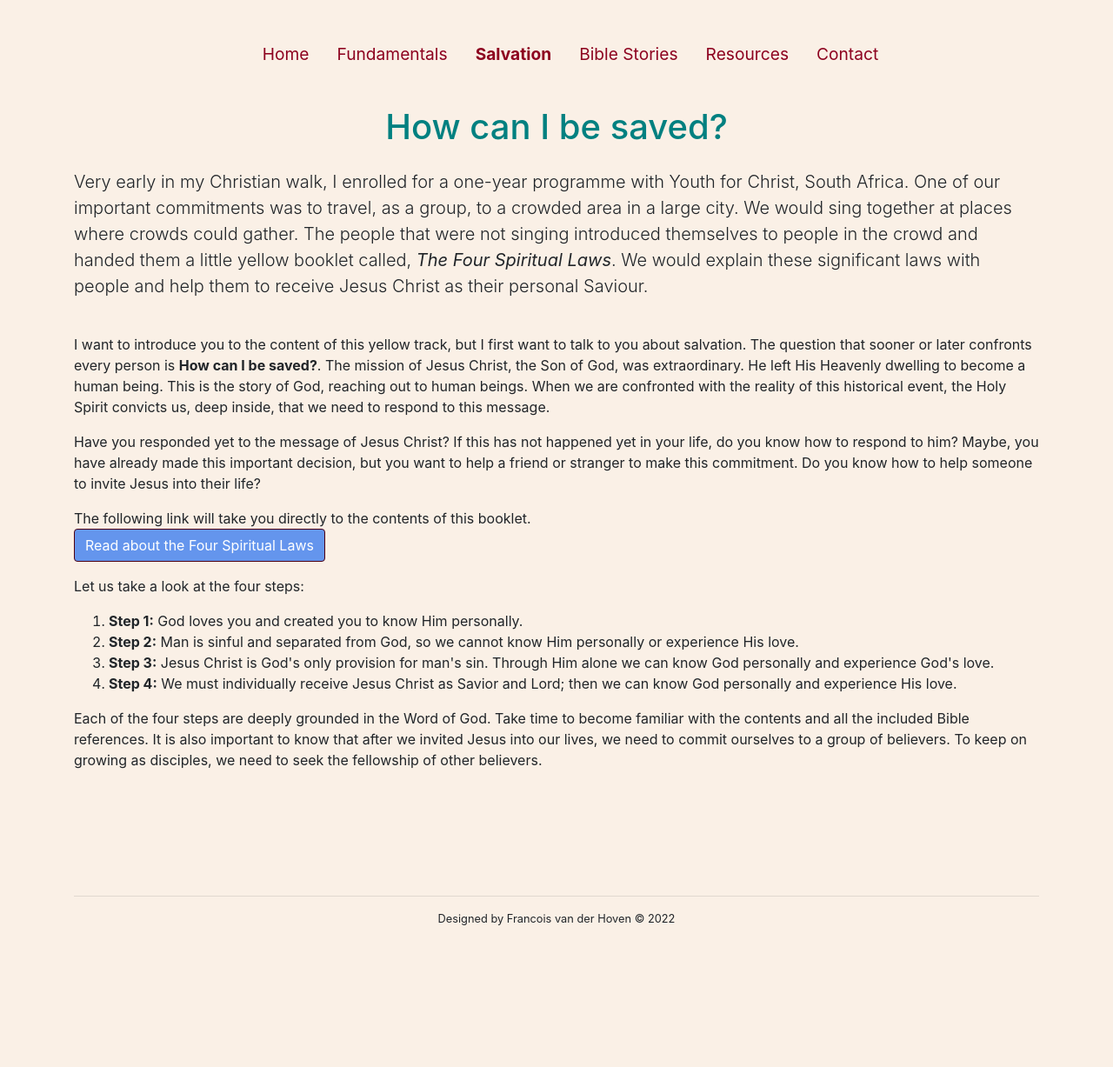
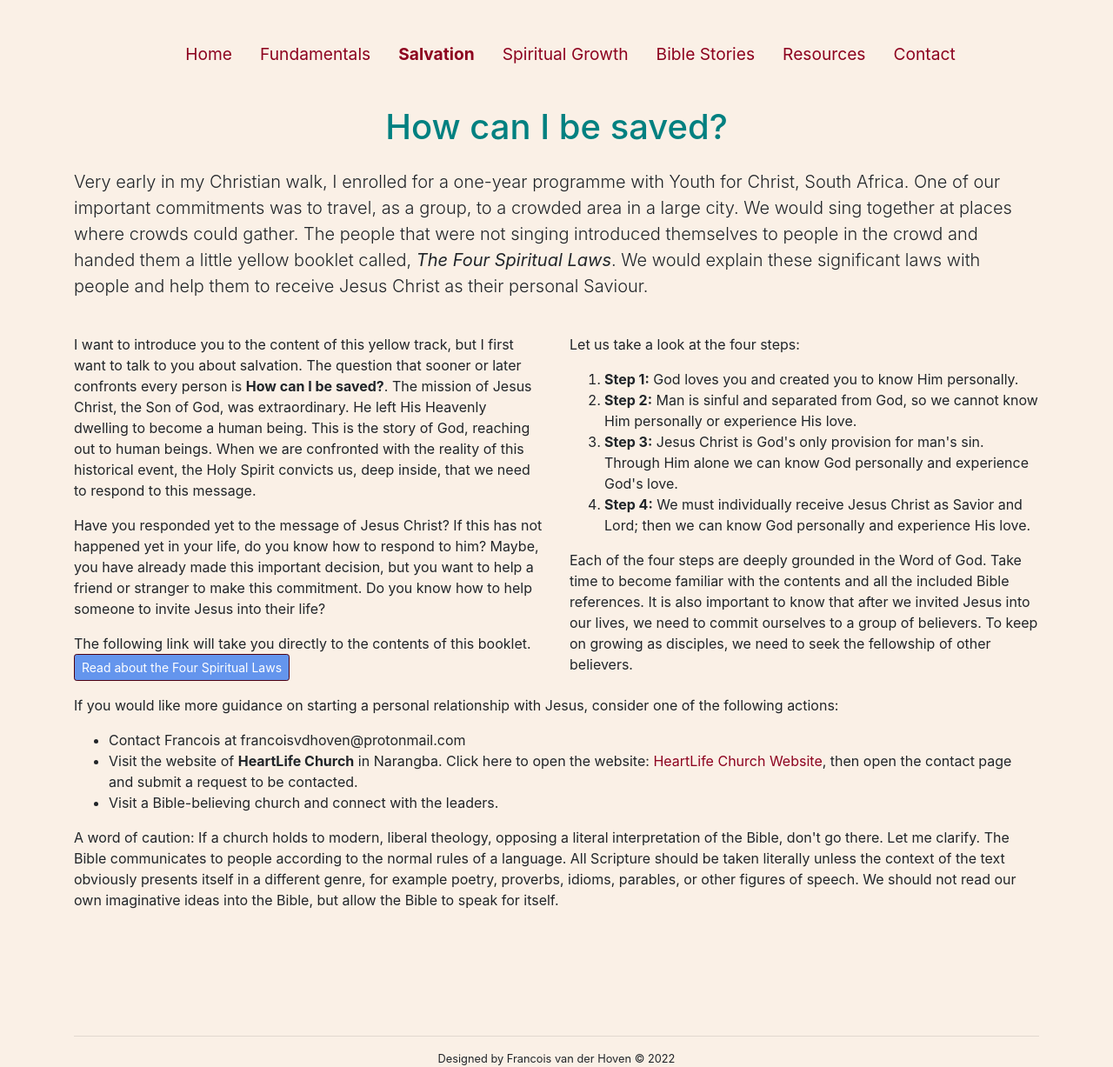
Before and after one commit to francois777/pearls-of-wisdom, a Jekyll site: the page built from pages/salvation.html, in a window 1280 px wide. Shown: the whole page at 87% size. Built offline with Jekyll 4.4.1, drawn with Linux system fonts in a browser that asks for light colours; nearby versions of some CDN libraries; before the commit the page ends 1066 px from its top, so only the background shows below that.

```diff
--- a/_data/navigation.yml
+++ b/_data/navigation.yml
@@ -5,6 +5,8 @@
   highlight: true
 - link: /salvation/
   name: Salvation
+- link: /spiritual-growth
+  name: Spiritual Growth
 - link: /bible-stories/
   name: Bible Stories
 - link: /resources
--- a/index.html
+++ b/index.html
@@ -23,6 +23,9 @@
         <a href="/fundamentals">The Fundamental Doctrines of the Bible</a>
       </li>
       <li class="list-group-item">
+        <a href="/spiritual-growth">Spiritual Growth</a>
+      </li>
+      <li class="list-group-item">
         <a href="/resources">Valuable resources</a>
       </li>
       <li class="list-group-item">
--- a/pages/contact-page.html
+++ b/pages/contact-page.html
@@ -33,6 +33,5 @@
         </div>
       </div>
     </div>
-  </section>
-
+  </div>
 </section>
--- a/pages/salvation.html
+++ b/pages/salvation.html
@@ -18,6 +18,8 @@
     explain these significant laws with people and help them to receive Jesus
     Christ as their personal Saviour.
   </p>
+  <div class="row">
+    <div class="col-lg-6 col-md-6">
       <p>I want to introduce you to the content of this yellow track, but I first
         want to talk to you about salvation. The question that sooner or later
         confronts every person is <b>How can I be saved?</b>. The mission of Jesus
@@ -35,11 +37,13 @@
       <p>The following link will take you directly to the contents of this booklet.
         <br>
         <a href="http://www.4laws.com/laws/englishkgp/default.htm" target="_blank"
-      class="btn btn-primary btn active" role="button" aria-pressed="true"
+          class="btn btn-primary btn-sm active" role="button" aria-pressed="true"
           style="background-color:#6495ED">
           Read about the Four Spiritual Laws
         </a>
       </p>
+    </div>
+    <div class="col-lg-6 col-md-6">
       <p>Let us take a look at the four steps:
         <ol>
           <li><b>Step 1:</b> God loves you and created you to know Him personally.
@@ -60,5 +64,28 @@
         need to commit ourselves to a group of believers. To keep on growing as
         disciples, we need to seek the fellowship of other believers.
       </p>
-
+    </div>
+  </div>
+  <div>
+    <p>If you would like more guidance on starting a personal relationship with
+      Jesus, consider one of the following actions:
+    </p>
+    <ul>
+      <li>Contact Francois at francoisvdhoven@protonmail.com</li>
+      <li>Visit the website of <b>HeartLife Church</b> in Narangba. Click here
+        to open the website: <a href="https://www.heartlifechurch.com.au/"
+        target="_blank">HeartLife Church Website</a>, then open the contact page
+        and submit a request to be contacted.</li>
+      <li>Visit a Bible-believing church and connect with the leaders.</li>
+    </ul>
+    <p>A word of caution: If a church holds to modern, liberal theology,
+      opposing a literal interpretation of the Bible, don't go there. Let me
+      clarify. The Bible communicates to people according to the normal rules of
+      a language. All Scripture should be taken literally unless the context of
+      the text obviously presents itself in a different genre, for example poetry,
+      proverbs, idioms, parables, or other figures of speech. We should not
+      read our own imaginative ideas into the Bible, but allow the Bible to
+      speak for itself.
+    </p>
+  </div>
 </section>
```
Also changed, not shown: pages/spiritual-growth.html (added, +77 -0 lines), 8 other files. Lines whose indentation alone changed are shown as unchanged.
